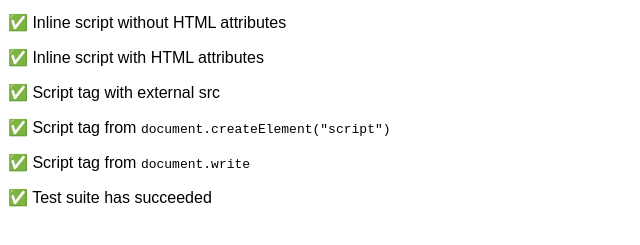
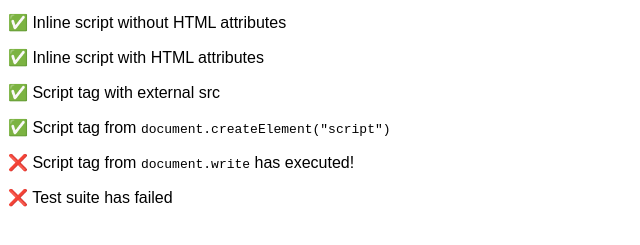
Before and after one commit to netlify/plugin-csp-nonce, a website: page site/index.html in a window 1280 px wide. Shown: the part 101-346 px from the top of the page, without its empty margins (0-640 px from the left). Drawn offline with nearby package versions, Linux system fonts and the light colour scheme.

Commit message:
chore: working as intended?

```diff
--- a/site/index.html
+++ b/site/index.html
@@ -31,16 +31,17 @@
       document.body.appendChild(el);
     </script>
     <script>
+      // if the nonce works, then this shouldn't run!
       document.write(
         "<scr" +
           "ipt>" +
-          "document.write('<p>✅ Script tag from <code>document.write</code></p>');" +
+          "document.write('<p>❌ Script tag from <code>document.write</code> has executed!</p>');" +
           "</scr" +
           "ipt>"
       );
     </script>
     <script>
-      var CHECKS_COUNT = 6;
+      var CHECKS_COUNT = 5;
       if (document.getElementsByTagName("p").length === CHECKS_COUNT) {
         document.write("<p>✅ Test suite has succeeded</p>");
       } else {
```
